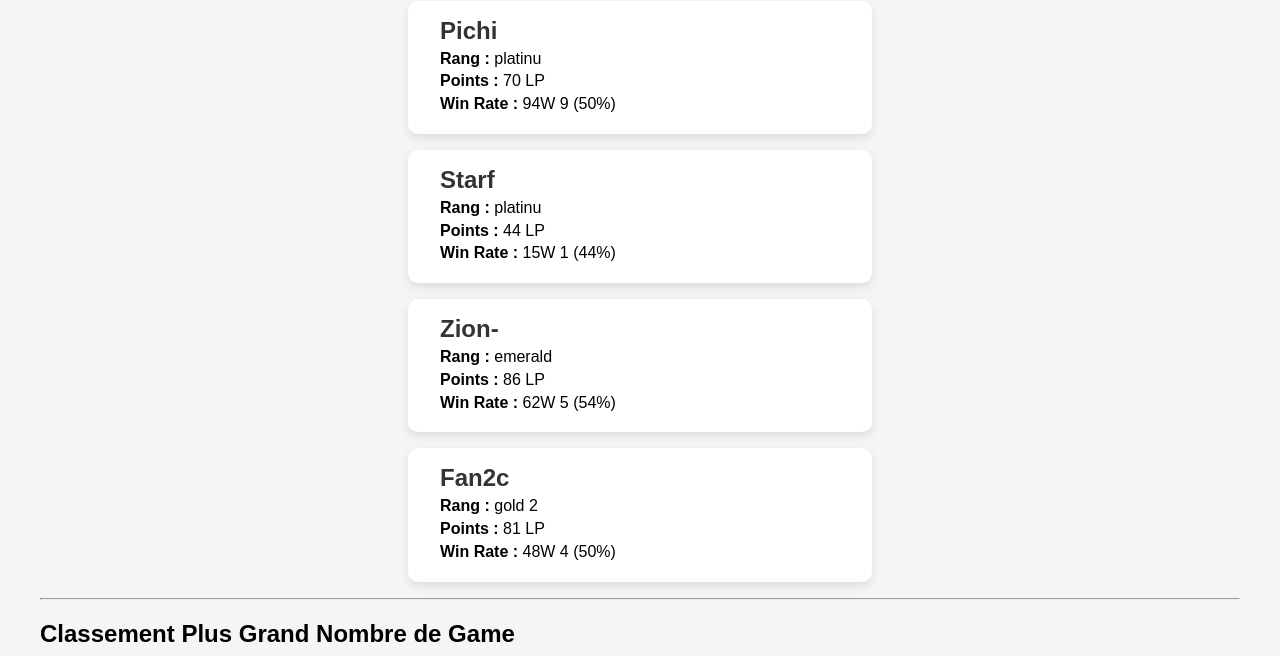
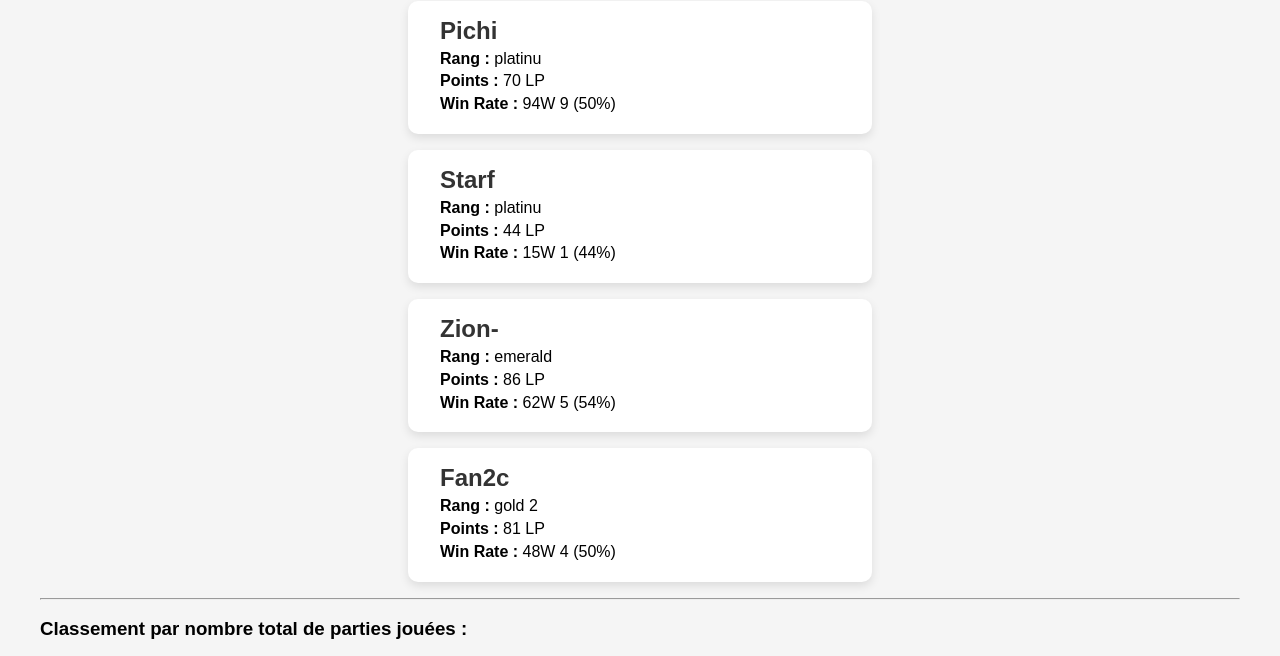
Before and after one commit to RomainTheron22/ScrappingOpgg, a plain HTML site: page index.html in a window 1280 px wide. Shown: the part 119-775 px from the top of the page. Drawn offline with Linux system fonts and the light colour scheme.

Commit message:
Update index.html

```diff
--- a/index.html
+++ b/index.html
@@ -34,7 +34,6 @@
   <h1>SoloQ Challenge / Deadline: 31 Août 2025</h1>
   <div id="players"></div>
   <hr>
-  <h2>Classement Plus Grand Nombre de Game</h2>
   <div id="ranking"></div>
 
 
```
